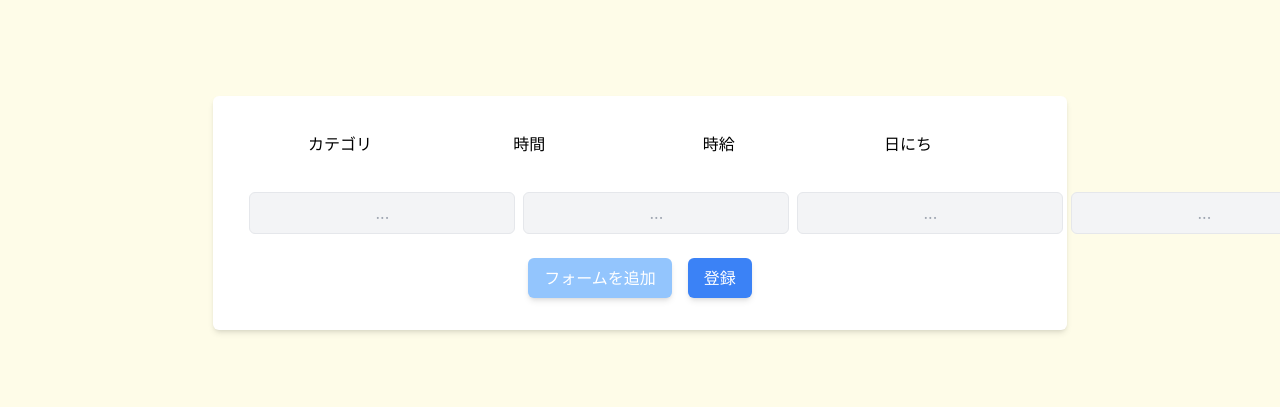
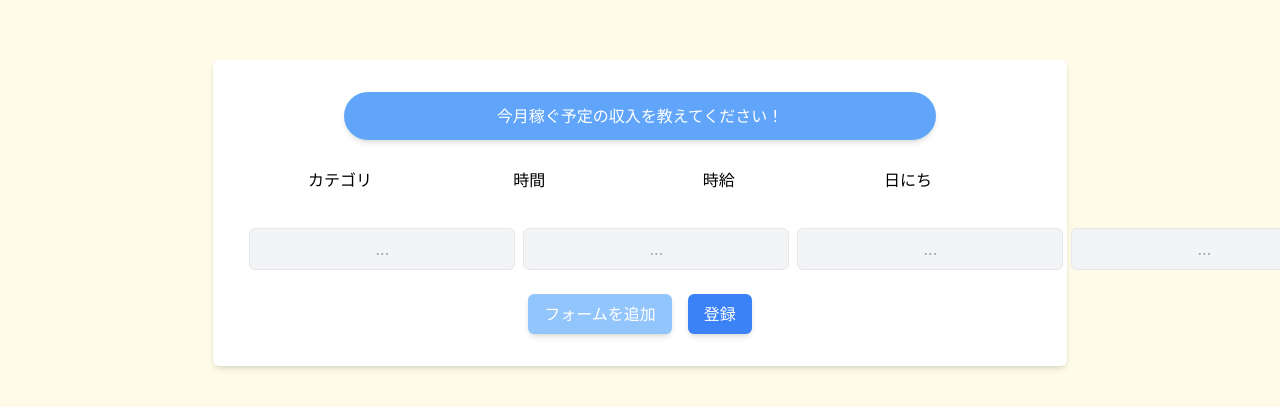
Before and after one commit to naka520/hazimetevol11front, a React (Create React App) app: page /form in a window 1280 px wide. Shown: the part 187-594 px from the top of the page. Built offline with nearby package versions, Linux system fonts and the light colour scheme.

Commit message:
[modify]バナーを追加（Form）

```diff
--- a/src/component/Form.tsx
+++ b/src/component/Form.tsx
@@ -14,6 +14,9 @@ const IncomeRegistration: React.FC = () => {
   return (
     <div className="min-h-screen bg-yellow-50 flex items-center justify-center">
       <div className="bg-white p-8 rounded-md shadow-md w-5/6 md:w-3/4 lg:w-2/3">
+        <div className="bg-blue-400 text-white rounded-full p-3 mb-6 w-3/4 mx-auto text-center shadow-md">
+          今月稼ぐ予定の収入を教えてください！
+        </div>
         <div className="mb-8 flex justify-between items-center">
           {["カテゴリ", "時間", "時給", "日にち"].map((header, index) => (
             <span key={index} className="flex-1 text-center">
```
